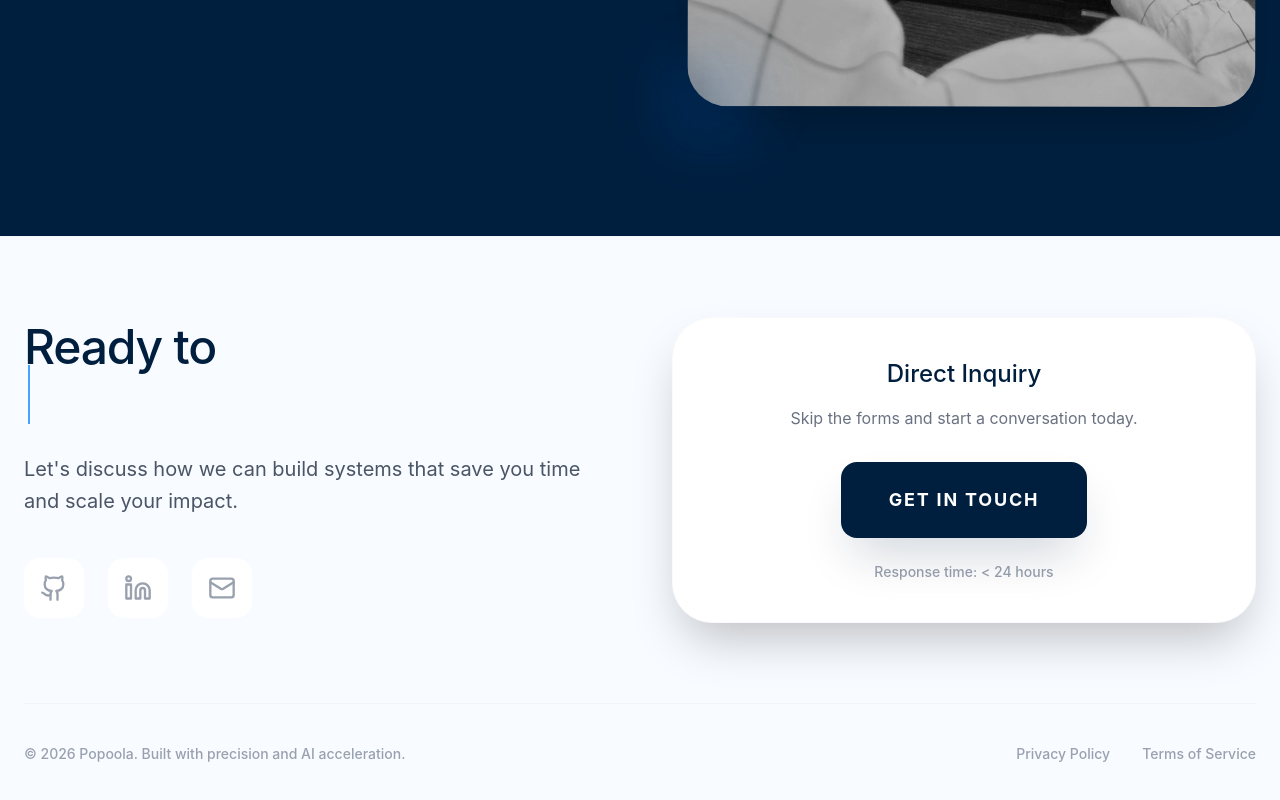
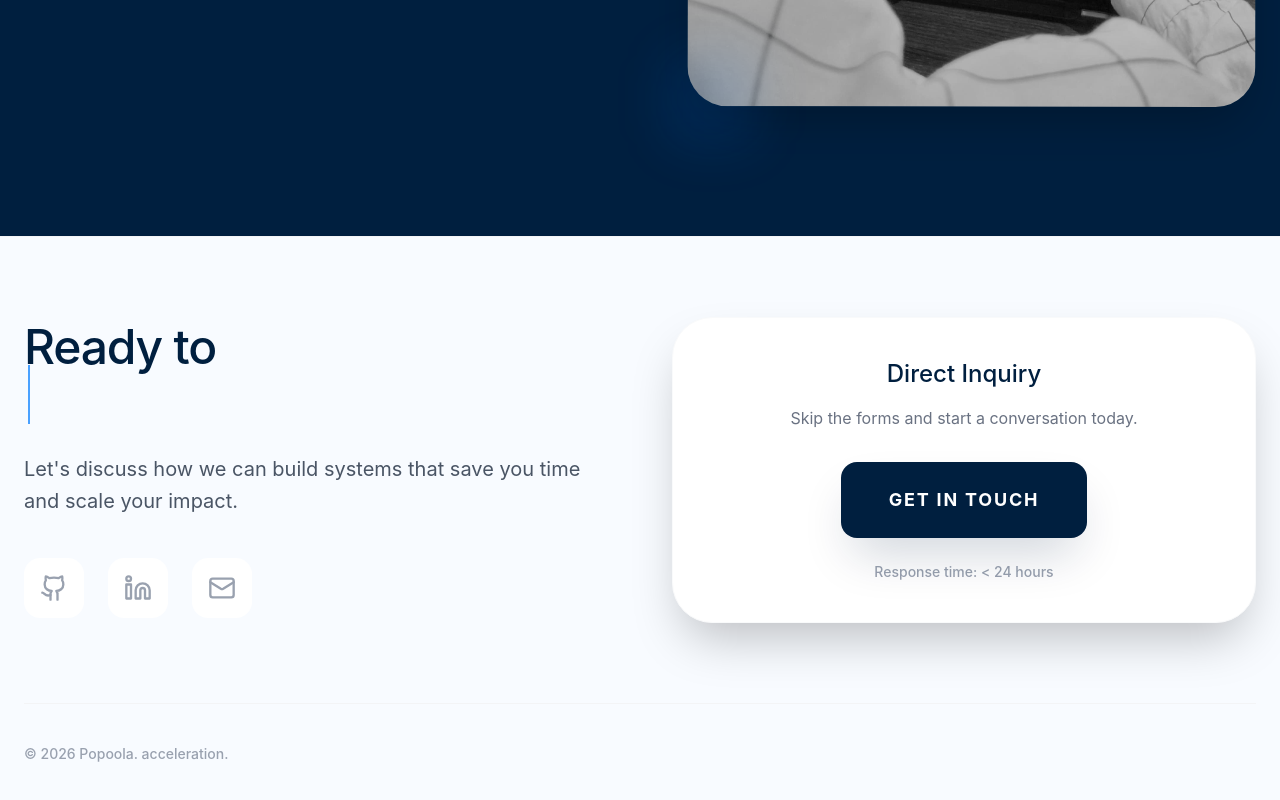
Before and after one commit to Popthemy/portfolio-temilorun, a React (Vite) app: page / in a window 1280 px wide. Shown: the part 4376-5176 px from the top of the page. Built offline with nearby package versions, Linux system fonts and the light colour scheme; no server answers.

Commit message:
remove privacy and tos

```diff
--- a/src/components/sections/Footer.tsx
+++ b/src/components/sections/Footer.tsx
@@ -71,17 +71,10 @@ export const Footer: React.FC<FooterProps> = ({ onContactClick }) => {
         </div>
         <div className="mt-20 pt-10 border-t border-gray-100 dark:border-white/5 flex flex-col md:flex-row justify-between items-center text-sm text-gray-400 font-medium">
           <p>
-            © {new Date().getFullYear()} Popoola. Built with precision and AI
+            © {new Date().getFullYear()} Popoola.
             acceleration.
           </p>
-          <div className="flex space-x-8 mt-6 md:mt-0">
-            <a href="#" className="hover:text-primary transition-colors">
-              Privacy Policy
-            </a>
-            <a href="#" className="hover:text-primary transition-colors">
-              Terms of Service
-            </a>
-          </div>
+
         </div>
       </div>
     </footer>
```
